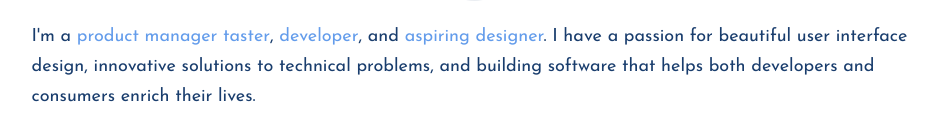
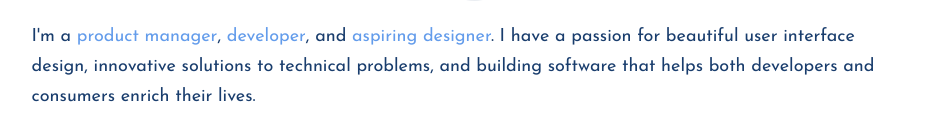
Before and after one commit to kcoleman731/coleman, a plain HTML site: page index.html in a window 1280 px wide. Shown: the part 176-293 px from the top of the page, without its empty margins (166-1109 px from the left). Drawn offline with Linux system fonts and the light colour scheme; a web font is replaced by a local one.

Commit message:
removing taster

```diff
--- a/index.html
+++ b/index.html
@@ -11,7 +11,7 @@
 	<body>
 		<div>
 			<img src="public/images/kevinSeal.png">
-				<h4>I'm a <a href="http://www.linkedin.com/profile/view?id=90477835">product manager taster</a>, <a href="https://github.com/kcoleman731">developer</a>, and <a href="http://dribbble.com/KevFColeman">aspiring designer</a>. I have a passion for beautiful user interface design, innovative solutions to technical problems, and building software that helps both developers and consumers enrich their lives.</h4>
+				<h4>I'm a <a href="http://www.linkedin.com/profile/view?id=90477835">product manager</a>, <a href="https://github.com/kcoleman731">developer</a>, and <a href="http://dribbble.com/KevFColeman">aspiring designer</a>. I have a passion for beautiful user interface design, innovative solutions to technical problems, and building software that helps both developers and consumers enrich their lives.</h4>
 
 				<h4>I've been working at <a href="http://www.rhapsody.com/">Rhapsody</a> for the past 18 months where I work on a bunch of very cool stuff including the <a href="http://developer.rhapsody.com">Rhapsody Developer Platform</a>, <a href="https://play.google.com/store/apps/details?id=com.rhapsody.songmatch">Rhapsody SongMatch</a>, <a href="https://itunes.apple.com/us/app/rhapsody-concerts/id656734271?mt=8">Rhapsody Concerts</A>, and a handful of other products.
 
```
